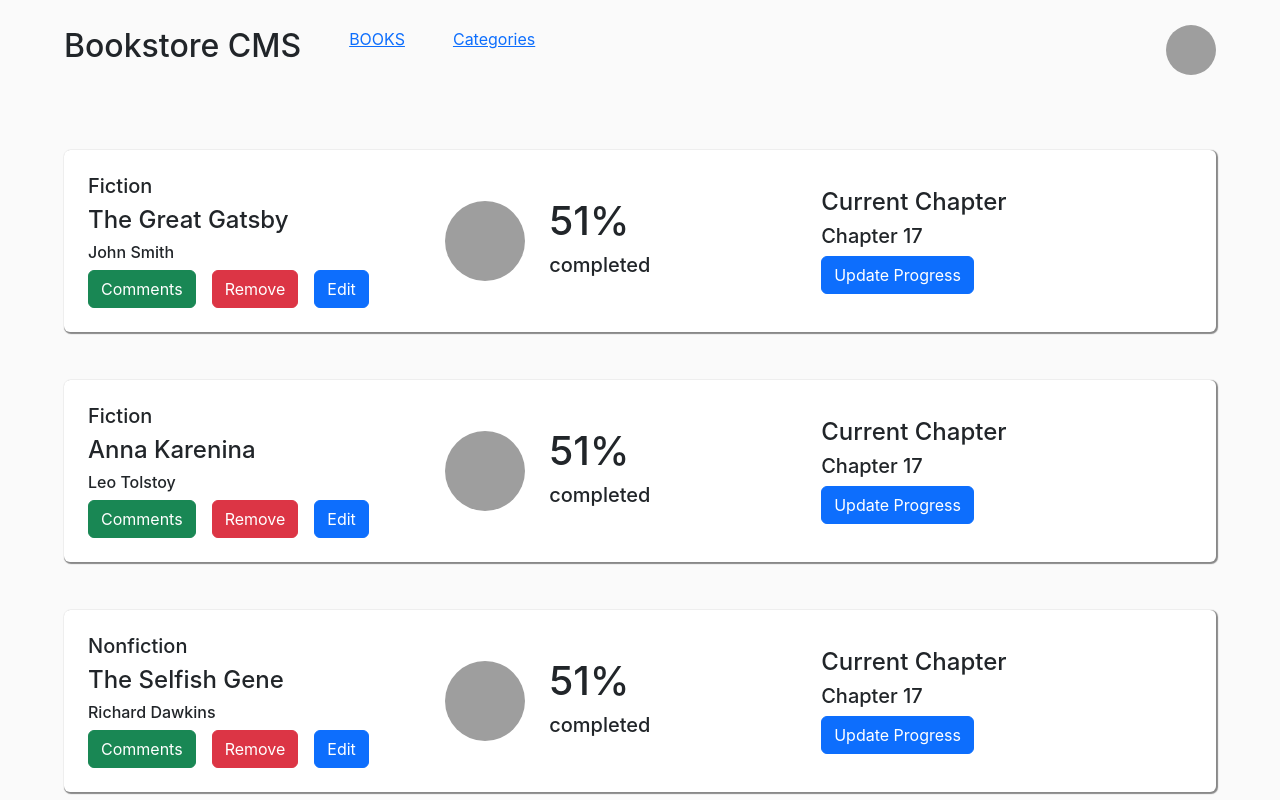
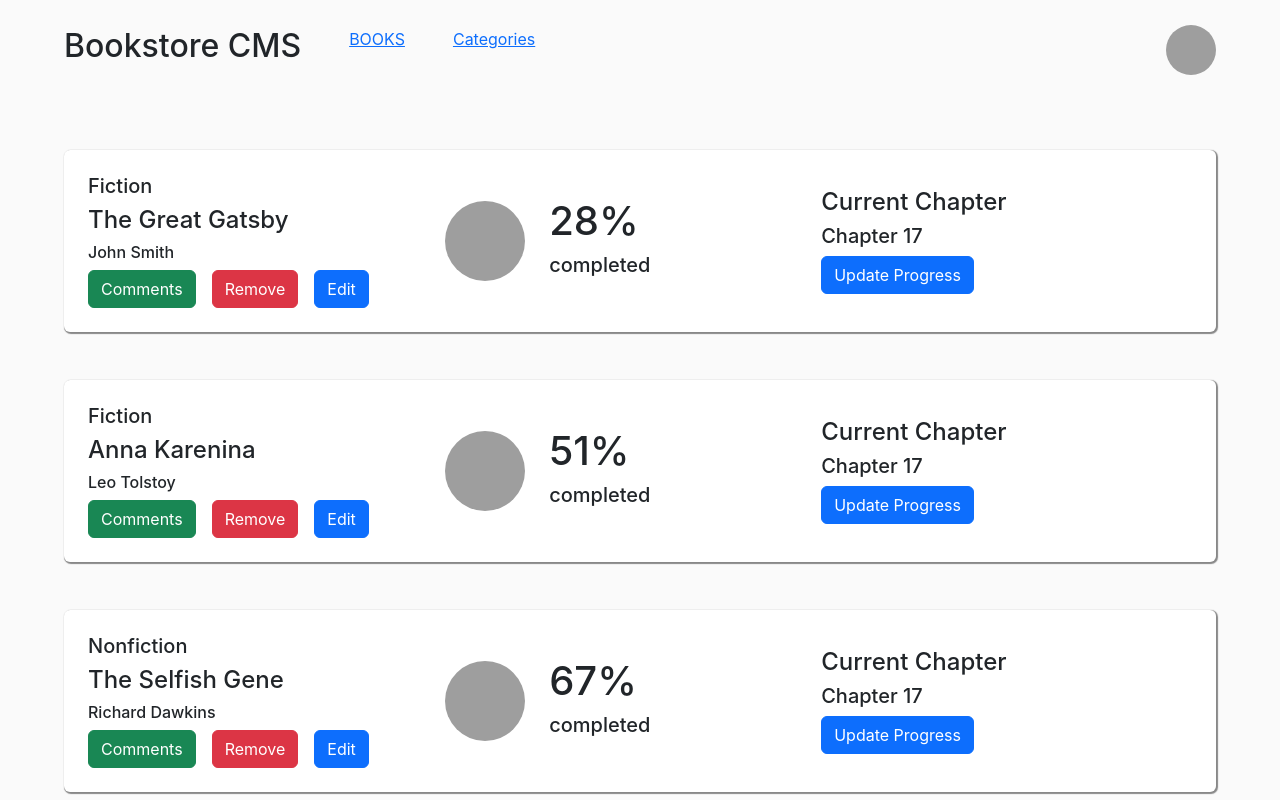
Before and after one commit to benja27/AwsomeBooksReact, a React (Create React App) app: page / in a window 1280 px wide. Shown: the top 800 px of the page. Built offline with nearby package versions, Linux system fonts and the light colour scheme; grey boxes are pictures that could not be loaded.

Commit message:
Use Redux in React components

```diff
--- a/src/components/book.jsx
+++ b/src/components/book.jsx
@@ -4,7 +4,7 @@ import { useDispatch } from 'react-redux';
 import { removeBook } from '../redux/books/bookSlice';
 
 function Book({
-  title, author, id, category,
+  title, author, id, category, progress,
 }) {
   const dispatch = useDispatch();
   // const books = useSelector((data) => data.books.books);
@@ -45,7 +45,8 @@ function Book({
           />
           <div>
             <h1>
-              51%
+              {progress}
+              %
             </h1>
             <h5>completed</h5>
           </div>
@@ -71,6 +72,7 @@ Book.propTypes = {
   title: PropTypes.string.isRequired,
   author: PropTypes.string.isRequired,
   id: PropTypes.number.isRequired,
+  progress: PropTypes.number.isRequired,
   category: PropTypes.string.isRequired,
 };
 
--- a/src/components/bookForm.jsx
+++ b/src/components/bookForm.jsx
@@ -27,6 +27,7 @@ function BookForm() {
         <input
           style={{ width: '50%' }}
           type="text"
+          required
           className="form-control py-3"
           name=""
           onChange={(e) => setBookData({ ...bookData, title: e.target.value })}
@@ -37,6 +38,7 @@ function BookForm() {
         <input
           style={{ width: '30%' }}
           type="text"
+          required
           className="form-control py-3"
           onChange={(e) => setBookData({ ...bookData, author: e.target.value })}
           name=""
--- a/src/components/booksWrapper.jsx
+++ b/src/components/booksWrapper.jsx
@@ -12,7 +12,7 @@ function BooksWrapper() {
         <Book
           title={book.title}
           author={book.author}
-          progress={book.progress}
+          progress={book.progress || Math.floor(Math.random() * 100)}
           id={book.id}
           category={book.category}
           key={Math.random()}
```
